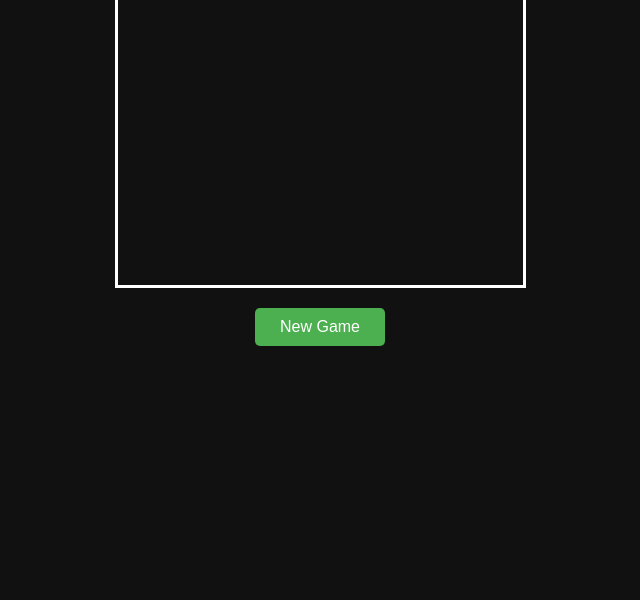
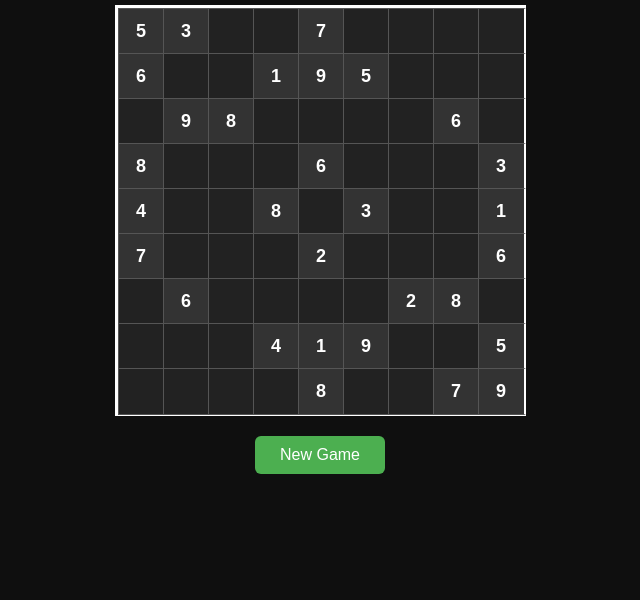
Before and after one commit to Sharnuj334-2007/sudoku, a plain HTML site: page index.html in a window 1280 px wide. Shown: the part 200-800 px from the top of the page, without its empty margins (320-960 px from the left). Drawn offline with Linux system fonts and the light colour scheme.

Commit message:
Update index.html

```diff
--- a/index.html
+++ b/index.html
@@ -2,74 +2,80 @@
 <html lang="en">
 <head>
 <meta charset="UTF-8">
-<title>Sudoku App</title>
-
-</head>
-
-<body>
-<h1>Sudoku</h1>
-<div id="board"></div>
-<button onclick="newGame()">New Game</button>
+<title>Sudoku</title>
 <style>
     body {
         margin: 0;
         font-family: Arial, sans-serif;
-    background: #111;
-    color: #fff;
+        background: #0f0f0f;
+        color: white;
         display: flex;
         flex-direction: column;
         align-items: center;
+        justify-content: center;
+        height: 100vh;
     }
 
     h1 {
-    margin: 20px 0;
+        margin-bottom: 20px;
     }
 
     #board {
         display: grid;
         grid-template-columns: repeat(9, 45px);
         grid-template-rows: repeat(9, 45px);
-    border: 3px solid #fff;
-}
-.cell:focus {
-    background: #2e7d32;
+        border: 3px solid white;
     }
 
-.cell.error {
-    background: #8b0000;
+    .cell {
+        width: 45px;
+        height: 45px;
+        border: 1px solid #555;
+        display: flex;
+        align-items: center;
+        justify-content: center;
+        font-size: 18px;
+        background: #222;
     }
 
-.cell.fixed {
+    .cell:nth-child(3n) {
+        border-right: 2px solid white;
+    }
+
+    .row-border {
+        border-bottom: 2px solid white;
+    }
+
+    .fixed {
         background: #333;
         font-weight: bold;
     }
 
-/* Vertical thick lines */
-.cell:nth-child(3n) {
-    border-right: 3px solid #fff;
+    button {
+        margin-top: 20px;
+        padding: 10px 25px;
+        font-size: 16px;
+        background: #4caf50;
+        color: white;
+        border: none;
+        border-radius: 6px;
+        cursor: pointer;
     }
 
-/* Horizontal thick lines */
-.cell:nth-child(n+19):nth-child(-n+27),
-.cell:nth-child(n+46):nth-child(-n+54) {
-    border-bottom: 3px solid #fff;
-}
-
-button {
-    margin: 20px;
-    padding: 10px 25px;
-    font-size: 16px;
-    border: none;
-    background: #4caf50;
-    color: #fff;
-    cursor: pointer;
-    border-radius: 5px;
+    button:hover {
+        background: #43a047;
     }
 </style>
+</head>
+<body>
+
+<h1>Sudoku</h1>
+
+<div id="board"></div>
+
+<button onclick="newGame()">New Game</button>
+
 <script>
-const boardElement = document.getElementById("board");
-const newGameBtn = document.getElementById("newGame");
-
 const puzzle = [
     [5,3,0,0,7,0,0,0,0],
     [6,0,0,1,9,5,0,0,0],
@@ -82,34 +88,36 @@ const puzzle = [
     [0,0,0,0,8,0,0,7,9]
 ];
 
-function createBoard() {
-    boardElement.innerHTML = "";
-    puzzle.forEach((row, r) => {
-        row.forEach((num, c) => {
-            const cell = document.createElement("input");
-            cell.type = "text";
-            cell.maxLength = 1;
+const board = document.getElementById("board");
+
+function drawBoard() {
+    board.innerHTML = "";
+
+    for (let r = 0; r < 9; r++) {
+        for (let c = 0; c < 9; c++) {
+            const cell = document.createElement("div");
             cell.classList.add("cell");
 
-            if (num !== 0) {
-                cell.value = num;
-                cell.disabled = true;
+            if ((r + 1) % 3 === 0 && r !== 8) {
+                cell.classList.add("row-border");
+            }
+
+            if (puzzle[r][c] !== 0) {
+                cell.textContent = puzzle[r][c];
                 cell.classList.add("fixed");
             }
 
-            cell.addEventListener("input", () => {
-                if (!/^[1-9]$/.test(cell.value)) {
-                    cell.value = "";
+            board.appendChild(cell);
         }
-            });
-
-            boardElement.appendChild(cell);
-        });
-    });
+    }
 }
 
-newGameBtn.onclick = createBoard;
-createBoard();
+function newGame() {
+    drawBoard();
+}
+
+drawBoard();
 </script>
+
 </body>
 </html>
```
Lines whose indentation alone changed are shown as unchanged.
